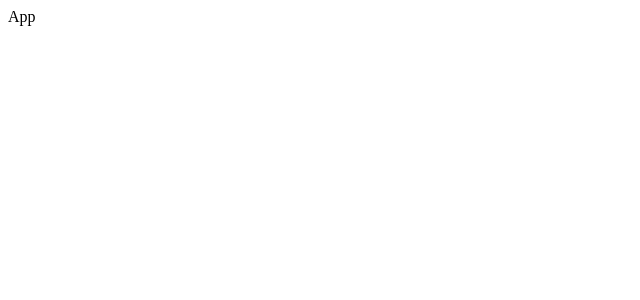
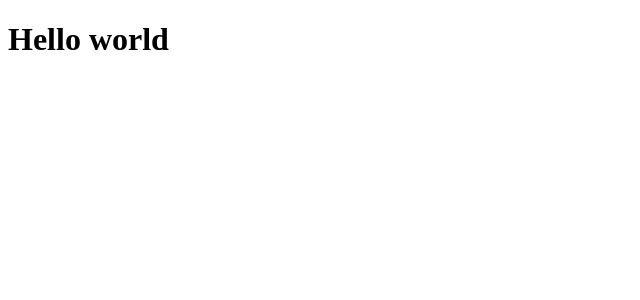
Before and after one commit to tanushree-coder-girl/Seo-testing-vite-react, a React (Vite) app: page / in a window 1280 px wide. Shown: the top 300 px of the page, without its empty margins (0-640 px from the left). Built offline with nearby package versions, Linux system fonts and the light colour scheme.

Commit message:
vite update notification

```diff
--- a/src/App.tsx
+++ b/src/App.tsx
@@ -1,6 +1,6 @@
 const App = () => {
   return (
-    <div>App</div>
+    <h1>Hello world</h1>
   )
 }
 
```
